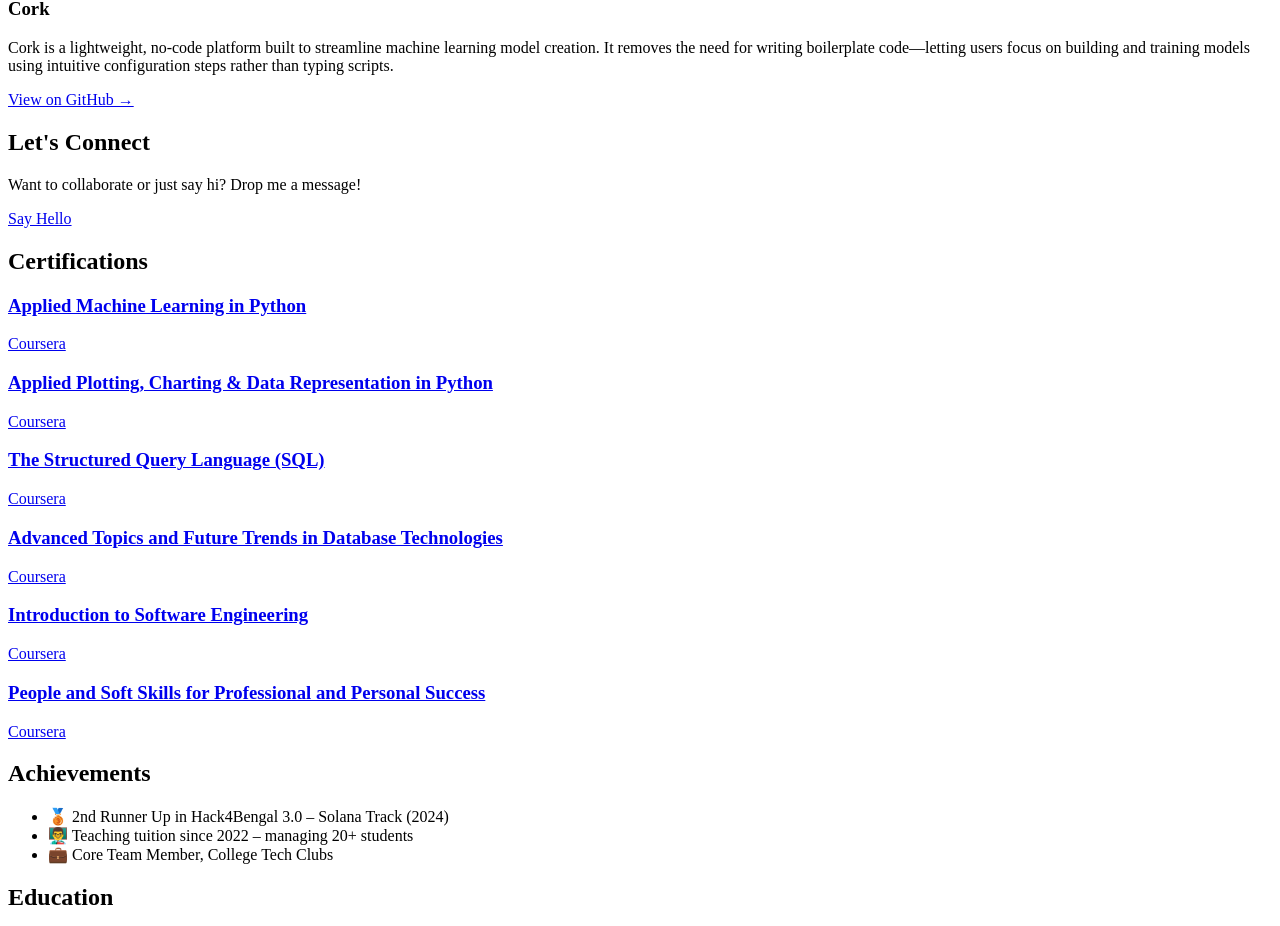
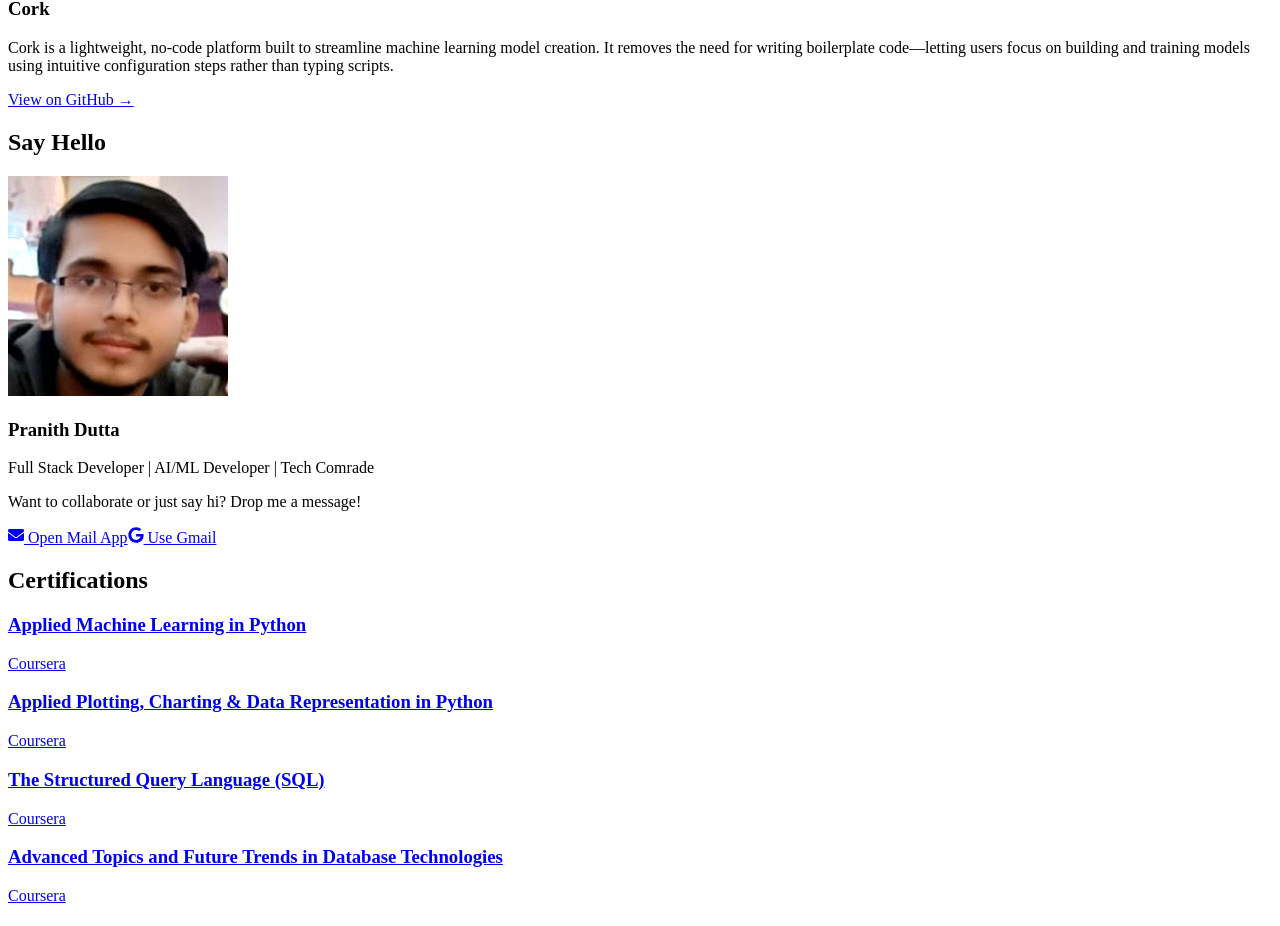
Before and after one commit to PALLADIUM26/palladium.dev, a React (Create React App) app: page / in a window 1280 px wide. Shown: the part 1315-2241 px from the top of the page. Built offline with nearby package versions, Linux system fonts and the light colour scheme.

Commit message:
updated contact section

```diff
--- a/src/components/Contact.jsx
+++ b/src/components/Contact.jsx
@@ -1,18 +1,155 @@
+// export default function Contact() {
+//     return (
+
+//       // <section id="contact" className="py-20 bg-gray-700 text-gray-100">
+//       <section id="contact" className="py-20 bg-gradient-to-b from-gray-700 via-gray-600 to-gray-700 text-gray-100">
+//         <div className="max-w-4xl mx-auto px-4 text-center">
+//           <h2 className="text-3xl font-bold mb-6">Say Hello</h2>
+//           <p className="mb-4">Want to collaborate or just say hi? Drop me a message!</p>
+//           <div className="flex flex-wrap justify-center gap-4">
+//             <a
+//               href="mailto:pranithdutta26@gmail.com?subject=Let's Connect&body=Hey Pranith,"
+//               className="inline-block bg-indigo-600 text-white px-6 py-2 rounded-full hover:bg-indigo-700 transition"
+//             >
+//               Open Mail App
+//             </a>
+
+//             <a
+//               href="https://mail.google.com/mail/?view=cm&to=pranithdutta26@gmail.com&su=Let's Connect&body=Hey Pranith,"
+//               target="_blank"
+//               rel="noopener noreferrer"
+//               className="inline-block bg-indigo-600 text-white px-6 py-2 rounded-full hover:bg-indigo-700 transition"
+//             >
+//               Use Gmail
+//             </a>
+
+//             {/* <a
+//               href="#contact-form"
+//               className="inline-block bg-indigo-600 text-white px-6 py-2 rounded-full hover:bg-indigo-700 transition"
+//             >
+//               Fill Contact Form
+//             </a> */}
+//           </div>
+//         </div>
+//       </section>
+//     );
+//   }
+
+// import React from 'react';
+// import { FaEnvelope, FaGoogle } from 'react-icons/fa';
+
+// export default function Contact() {
+//   return (
+//     <section
+//       id="contact"
+//       className="py-20 bg-gradient-to-b from-gray-700 via-gray-600 to-gray-700 text-gray-100"
+//     >
+
+//       <div className="max-w-3xl mx-auto px-6 text-center">
+//         <h2 className="text-3xl font-bold mb-6">Say Hello</h2>
+//         <div className="bg-gray-900 rounded-2xl shadow-xl p-8 flex flex-col md:flex-row items-center gap-8">
+//           {/* Profile Image */}
+//           <img
+//             src="/dp.jpg"
+//             alt="Pranith Dutta"
+//             className="w-40 h-40 object-cover rounded-full border-4 border-indigo-500 shadow-lg"
+//           />
+
+//           {/* Info */}
+//           <div className="text-center md:text-left flex-1">
+//             <h3 className="text-2xl font-bold text-white mb-2">Pranith Dutta</h3>
+//             <p className="text-indigo-400 mb-4">Full Stack Developer | AI/ML Developer | Tech Comrade</p>
+//             <p className="text-gray-300 mb-6">
+//               Want to collaborate or just say hi? Drop me a message!
+//             </p>
+
+//             <div className="flex flex-wrap justify-center md:justify-start gap-4">
+//               <a
+//                 href="mailto:pranithdutta26@gmail.com?subject=Let's Connect&body=Hey Pranith,"
+//                 className="inline-flex items-center bg-indigo-600 text-white px-5 py-2 rounded-full hover:bg-indigo-700 transition"
+//               >
+//                 <FaEnvelope className="mr-2" /> Open Mail App
+//               </a>
+
+//               <a
+//                 href="https://mail.google.com/mail/?view=cm&to=pranithdutta26@gmail.com&su=Let's Connect&body=Hey Pranith,"
+//                 target="_blank"
+//                 rel="noopener noreferrer"
+//                 className="inline-flex items-center bg-indigo-600 text-white px-5 py-2 rounded-full hover:bg-indigo-700 transition"
+//               >
+//                 <FaGoogle className="mr-2" /> Use Gmail
+//               </a>
+//             </div>
+//           </div>
+//         </div>
+//       </div>
+//     </section>
+//   );
+// }
+
+import React from 'react';
+import { motion } from 'framer-motion';
+import { FaEnvelope, FaGoogle } from 'react-icons/fa';
+
 export default function Contact() {
-    return (
+  return (
+    <section
+      id="contact"
+      className="py-20 bg-gradient-to-b from-gray-800 via-gray-500 to-gray-600 text-gray-100 flex flex-col items-center"
+    >
+      {/* Section Heading */}
+      <h2 className="text-3xl font-bold text-white mb-10">
+        Say Hello
+      </h2>
 
-      // <section id="contact" className="py-20 bg-gray-700 text-gray-100">
-      <section id="contact" className="py-20 bg-gradient-to-b from-gray-700 via-gray-600 to-gray-700 text-gray-100">
-        <div className="max-w-4xl mx-auto px-4 text-center">
-          <h2 className="text-3xl font-bold mb-6">Let's Connect</h2>
-          <p className="mb-4">Want to collaborate or just say hi? Drop me a message!</p>
+      {/* Contact Card */}
+      <motion.div
+        initial={{ rotateX: 0, rotateY: 0 }}
+        whileHover={{
+          rotateX: 5,
+          rotateY: -5,
+          transition: { type: 'spring', stiffness: 100 },
+        }}
+        className="relative backdrop-blur-lg bg-white/10 border border-white/20 rounded-3xl shadow-2xl p-10 max-w-4xl w-full mx-6 flex flex-col md:flex-row items-center gap-10 hover:shadow-indigo-700"
+      >
+        {/* Profile Image */}
+        <motion.img
+          whileHover={{ rotate: 6 }}
+          transition={{ type: 'spring', stiffness: 100 }}
+          src="/dp.jpg"
+          alt="pd"
+          className="w-40 h-40 object-cover rounded-full border-4 border-indigo-500 shadow-lg"
+        />
+
+        {/* Info */}
+        <div className="text-center md:text-left flex-1">
+          <h3 className="text-2xl font-bold text-indigo-950 mb-2">Pranith Dutta</h3>
+          <p className="text-indigo-100 text-lg mb-4">
+            Full Stack Developer | AI/ML Developer | Tech Comrade
+          </p>
+          <p className="text-gray-950 mb-6">
+            Want to collaborate or just say hi? Drop me a message!
+          </p>
+
+          <div className="flex flex-wrap justify-center md:justify-start gap-4">
             <a
-              href="mailto:pranithdutta26@gmail.com"
-              className="inline-block bg-indigo-600 text-white px-6 py-2 rounded-full hover:bg-indigo-700 transition"
+              href="mailto:pranithdutta26@gmail.com?subject=Let's Connect&body=Hey Pranith,"
+              className="inline-flex items-center gap-2 bg-indigo-600 hover:bg-indigo-700 text-white px-5 py-2 rounded-full shadow-md transition"
             >
-              Say Hello
+              <FaEnvelope /> Open Mail App
             </a>
+
+            <a
+              href="https://mail.google.com/mail/?view=cm&to=pranithdutta26@gmail.com&su=Let's Connect&body=Hey Pranith,"
+              target="_blank"
+              rel="noopener noreferrer"
+              className="inline-flex items-center gap-2 bg-indigo-600 hover:bg-indigo-700 text-white px-5 py-2 rounded-full shadow-md transition"
+            >
+              <FaGoogle /> Use Gmail
+            </a>
+          </div>
         </div>
-      </section>
-    );
-  }
+      </motion.div>
+    </section>
+  );
+}
```
Also changed, not shown: public/dp.jpg (added).
